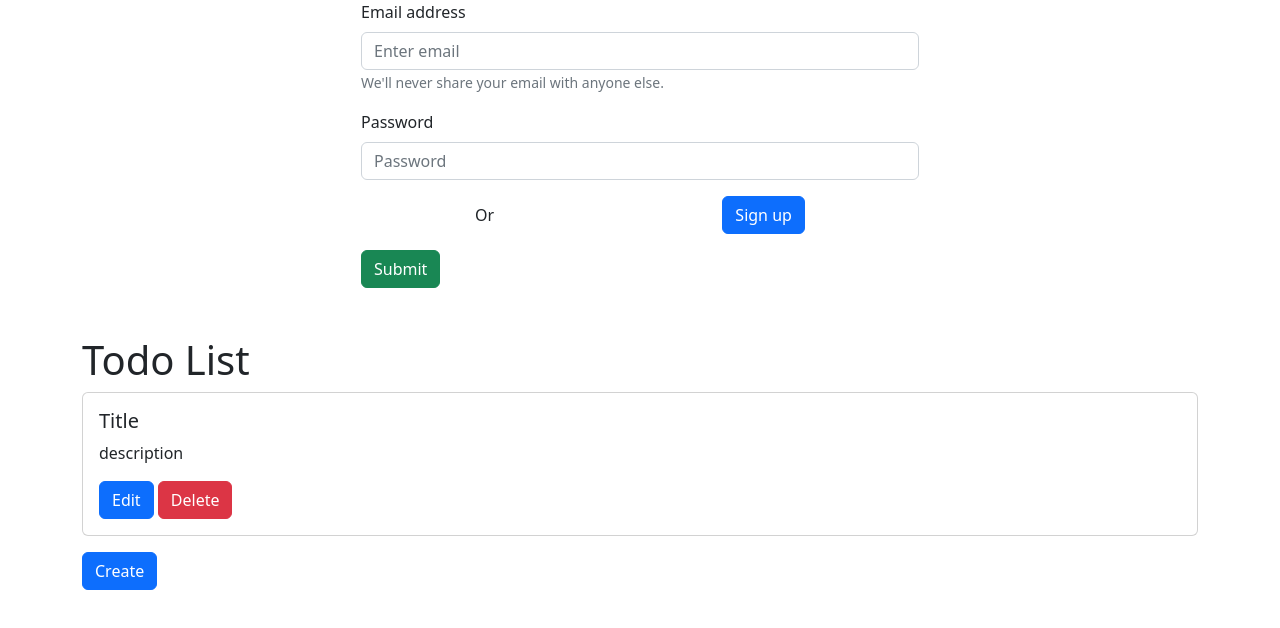
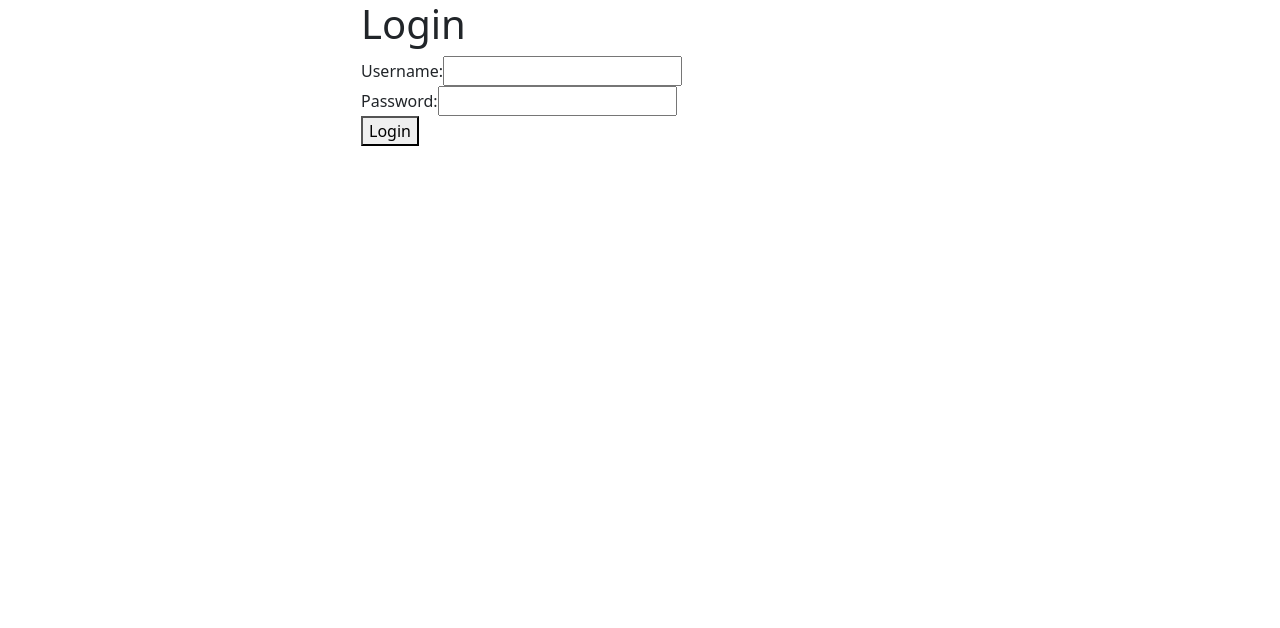
Before and after one commit to Byron-web/new-todo-app, a React (Create React App) app in the folder client/: page / in a window 1280 px wide. Shown: the top 628 px of the page. Built offline with nearby package versions, Linux system fonts and the light colour scheme; no server answers.

Commit message:
Refactored frontend

```diff
--- a/client/src/App.js
+++ b/client/src/App.js
@@ -3,26 +3,43 @@ import Login from "./components/login/Login";
 import TodoList from "./components/todo/TodoList";
 
 function App() {
-  const [backendData, setBackendData] = useState([]);
+  const [isLoggedIn, setIsLoggedIn] = useState(false);
+  const [token, setToken] = useState("");
 
   useEffect(() => {
-    fetch("api/users/auth")
-      .then((res) => res.json())
-      .then((data) => {
-        setBackendData(data);
+    fetch("/api/users/auth", {
+      headers: {
+        Authorization: `Bearer ${token}`,
+      },
+    })
+      .then((res) => {
+        if (res.status === 200) {
+          setIsLoggedIn(true);
+        }
       })
       .catch((err) => {
+        setIsLoggedIn(false);
         console.log(err);
       });
-  }, []);
+  }, [token]);
+
+  const handleLogin = (token) => {
+    setToken(token);
+    setIsLoggedIn(true);
+  };
+
+  const handleLogout = () => {
+    setToken("");
+    setIsLoggedIn(false);
+  };
 
   return (
     <div className="App">
-      <Login />
-      <div className="container mt-5">
-        <h1>Todo List</h1>
-        <TodoList />
-      </div>
+      {isLoggedIn ? (
+        <TodoList token={token} onLogout={handleLogout} />
+      ) : (
+        <Login onLogin={handleLogin} />
+      )}
     </div>
   );
 }
--- a/client/src/components/login/Login.js
+++ b/client/src/components/login/Login.js
@@ -2,6 +2,7 @@ import React, { useState } from "react";
 import LoginForm from "./LoginForm";
 import SignupForm from "./SignupForm";
 import { Container } from "react-bootstrap";
+import "bootstrap/dist/css/bootstrap.min.css";
 
 const Login = () => {
   const [showLogin, setShowLogin] = useState(true);
--- a/client/src/components/login/LoginForm.js
+++ b/client/src/components/login/LoginForm.js
@@ -1,52 +1,61 @@
 import React, { useState } from "react";
-import { Form, Button } from "react-bootstrap";
 import "bootstrap/dist/css/bootstrap.min.css";
 
-const LoginForm = ({ handleShowSignup }) => {
-  const [email, setEmail] = useState("");
+function Login(props) {
+  const [username, setUsername] = useState("");
   const [password, setPassword] = useState("");
 
-  const handleSubmit = (e) => {
-    e.preventDefault();
-    // Work on this when backend is done
+  const handleLogin = () => {
+    fetch("/api/users/login", {
+      method: "POST",
+      headers: {
+        "Content-Type": "application/json",
+      },
+      body: JSON.stringify({ username, password }),
+    })
+      .then((res) => {
+        if (res.ok) {
+          return res.json();
+        }
+        throw new Error("Invalid credentials");
+      })
+      .then((data) => {
+        // Set the JWT token in App state
+        props.onLogin(data.token);
+      })
+      .catch((error) => {
+        console.error(error);
+      });
   };
 
   return (
-    <>
-      <Form onSubmit={handleSubmit}>
-        <Form.Group className="mb-3" controlId="formBasicEmail">
-          <Form.Label>Email address</Form.Label>
-          <Form.Control
-            type="email"
-            placeholder="Enter email"
-            value={email}
-            onChange={(e) => setEmail(e.target.value)}
+    <div>
+      <h1>Login</h1>
+      <form>
+        <div>
+          <label htmlFor="username">Username:</label>
+          <input
+            type="text"
+            id="username"
+            value={username}
+            onChange={(e) => setUsername(e.target.value)}
           />
-          <Form.Text className="text-muted">
-            We'll never share your email with anyone else.
-          </Form.Text>
-        </Form.Group>
-        <Form.Group className="mb-3" controlId="formBasicPassword">
-          <Form.Label>Password</Form.Label>
-          <Form.Control
+        </div>
+        <div>
+          <label htmlFor="password">Password:</label>
+          <input
             type="password"
-            placeholder="Password"
+            id="password"
             value={password}
             onChange={(e) => setPassword(e.target.value)}
           />
-        </Form.Group>
-        <div className="d-flex justify-content-around align-items-center mb-3">
-          <p className="m-0">Or</p>
-          <Button variant="primary" onClick={handleShowSignup}>
-            Sign up
-          </Button>
         </div>
-        <Button variant="success" type="submit">
-          Submit
-        </Button>
-      </Form>
-    </>
+        <button type="button" onClick={handleLogin}>
+          Login
+        </button>
+      </form>
+    </div>
   );
-};
+}
 
-export default LoginForm;
+export default Login;
```
